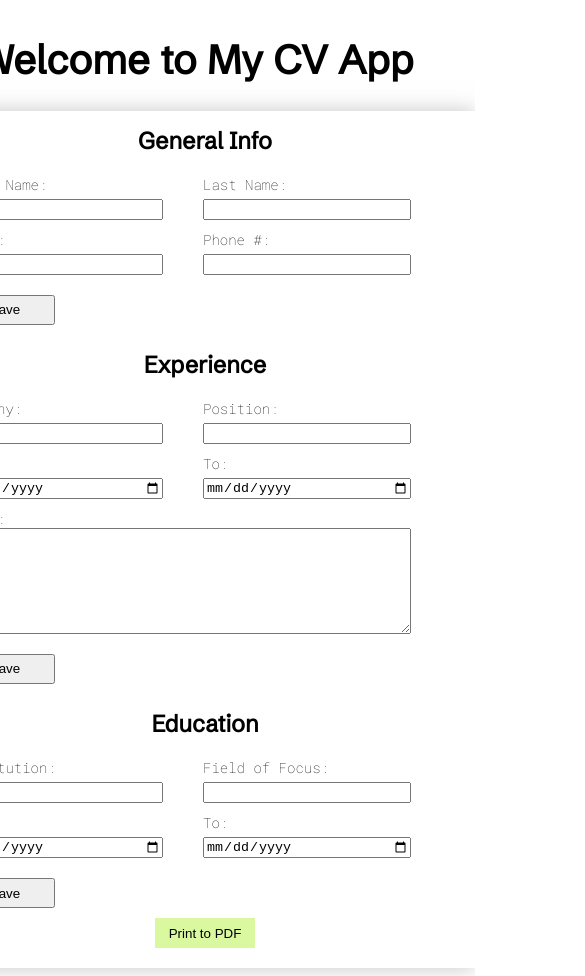
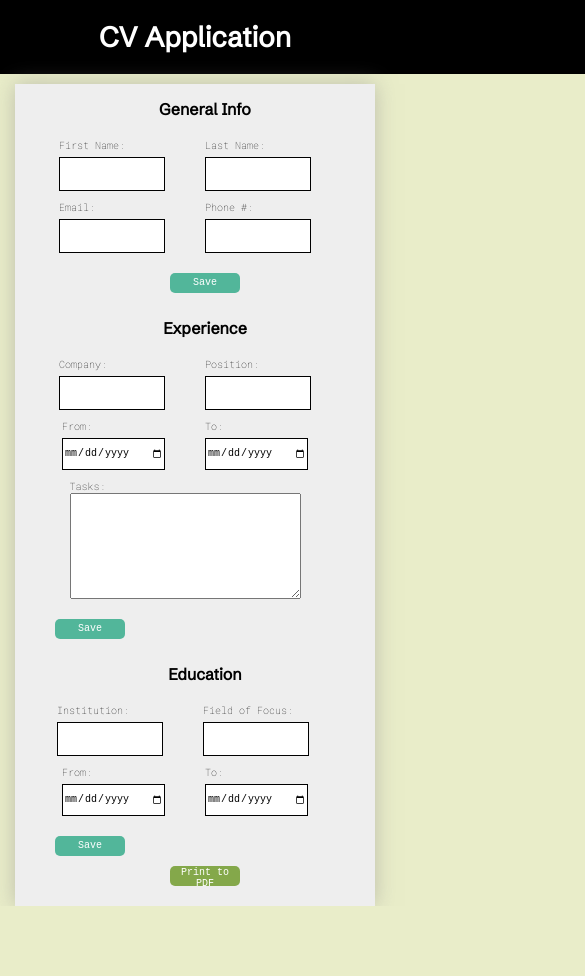
Before and after one commit to Rique2x/CV-Application, a React (Create React App) app: page / in a window 390 px wide. Shown: the top 976 px of the page, 585 px wide, since content can reach past the window. After the commit the page ends 906 px from the top, so only its background shows below. Built offline with nearby package versions, Linux system fonts and the light colour scheme.

Commit message:
re styling

```diff
--- a/src/App.js
+++ b/src/App.js
@@ -7,7 +7,9 @@ class App extends Component {
   render() {
     return (
       <div id='container'>
-        <h1 className="no-print">Welcome to My CV App</h1>
+        <div className='title'>
+          <h1 className="no-print">CV Application</h1>
+        </div>
         <div id="components" className="no-print">
                   <GeneralInfo />
                   <Experience />
--- a/src/index.css
+++ b/src/index.css
@@ -9,23 +9,34 @@
 }
 
 body {
-  background-color: rgb(255, 255, 255);
+  background-color: rgb(233, 237, 201);
   display: flex;
   justify-content: center;
   font-size: 1.25rem;
+  margin: 0;
+  padding: 0;
 }
 
 h1 {
-  color: rgb(0, 0, 0);
+  color: rgb(255, 255, 255);
   font-family: 'Schibsted Grotesk', sans-serif;
 }
 
 h3 {
-
+  text-align: center;
   font-family: 'Schibsted Grotesk', sans-serif;
   margin: 15px;
   padding-bottom: 5px;
-  text-align: center;
+
+}
+
+.title{
+  border: 1px solid;
+  margin-bottom: 10px;
+  display: flex;
+  justify-content: center;
+  width: 1400px;
+  background-color: black;
 }
 
 #container {
@@ -35,19 +46,21 @@ h3 {
 }
 
 #components {
+  width: 1000px;
   display: flex;
   flex-direction: column;
   justify-content: center;
   padding-left: 40px;
   padding-right: 20px;
   padding-bottom: 20px;
-  background-color: rgb(255, 255, 255);
-  box-shadow: 0px 0px 20px rgba(143, 142, 142, 0.5); /* Add blurry box shadow */
+  background-color: rgb(238, 238, 238);
+  box-shadow: 0px 0px 20px rgba(143, 142, 142, 0.5);
 }
 
 #components > div > form > div {
+  justify-content: center;
   display: flex;
-  flex-direction: row;
+
 }
 
 #components > div > form > div > div{
@@ -61,6 +74,7 @@ h3 {
   display: flex;
   flex-direction: column;
   margin-right: 40px;
+  justify-content: center;
 }
 
 label {
@@ -70,14 +84,14 @@ label {
 }
 
 input {
-  width: 200px;
+  border: 1px solid;
+  width: 450px;
+  height: 30px;
   margin-top: 5px;
   margin-bottom: 10px;
 }
 
-.date {
-  width: 203px;
-}
+
 
 textarea {
   height: 100px;
@@ -92,12 +106,18 @@ button {
   height: 30px;
   margin-top: 10px;
   margin-bottom: 10px;
+  background-color: rgb(82, 182, 154);
+  border: none;
+  border-radius: 5px;
+  cursor: pointer;
+  color: rgb(255, 255, 255);
+  font-family: monospace;
 }
 
 #button {
   margin: 0 auto;
   border: none;
-  background-color: rgb(217, 248, 159);
+  background-color: rgb(132, 168, 74);
 }
 
 #button:hover {
@@ -114,7 +134,7 @@ button {
 }
 
 #added-experience {
-  width: 500px;
+
   display: flex;
   flex-direction: column;
 }
@@ -141,3 +161,41 @@ button {
 #general-info-save {
   display: block;
 }
+
+@media (max-width: 572px) {
+
+  h1 {
+    font-size: 1.4em;
+  }
+
+  h3 {
+    font-size: 0.8em;
+  }
+
+  #components {
+    width: 300px;
+  }
+
+  input {
+    width: 100px;
+    font-size: 0.5em;
+  }
+
+  label {
+    font-size: 0.5em;
+  }
+
+  button {
+    width: 70px;
+    height: 20px;
+    font-size: 0.5em;
+  }
+
+  .date {
+    width: 100px;
+  }
+
+  textarea {
+    width: 225px;
+  }
+}
```
